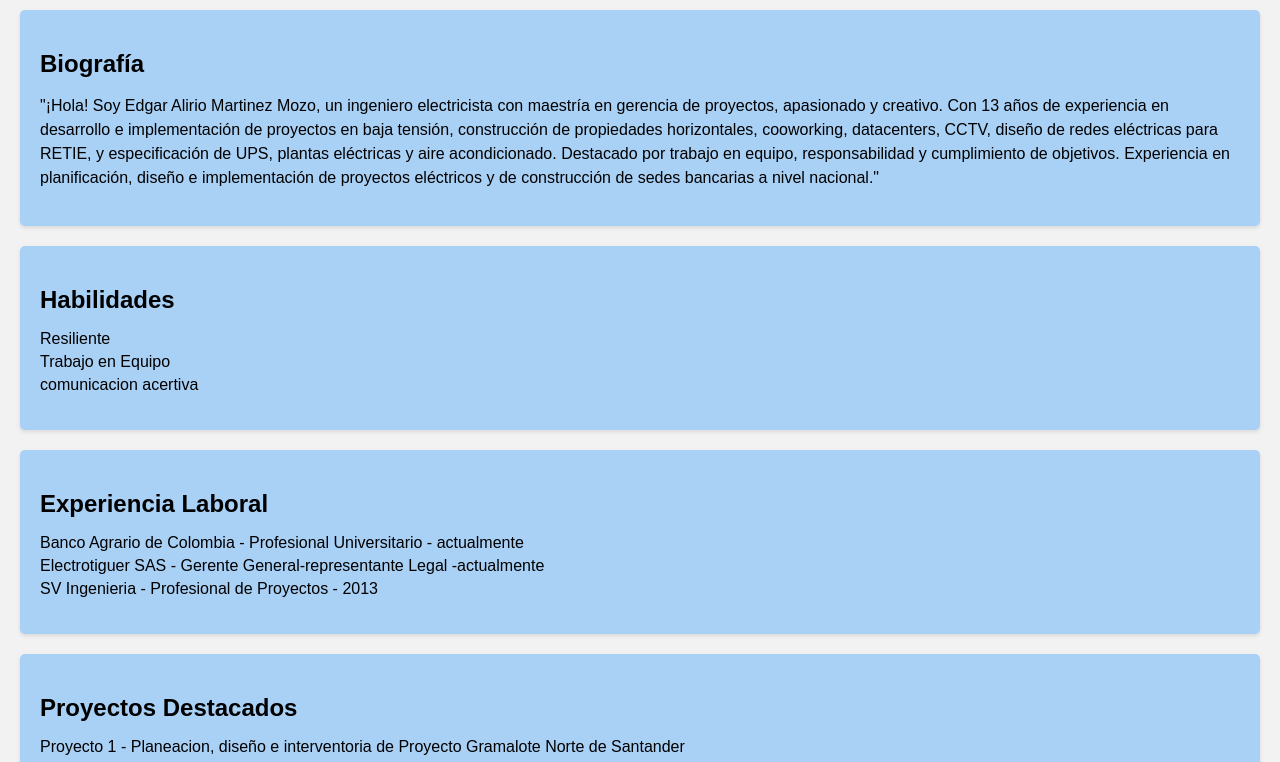
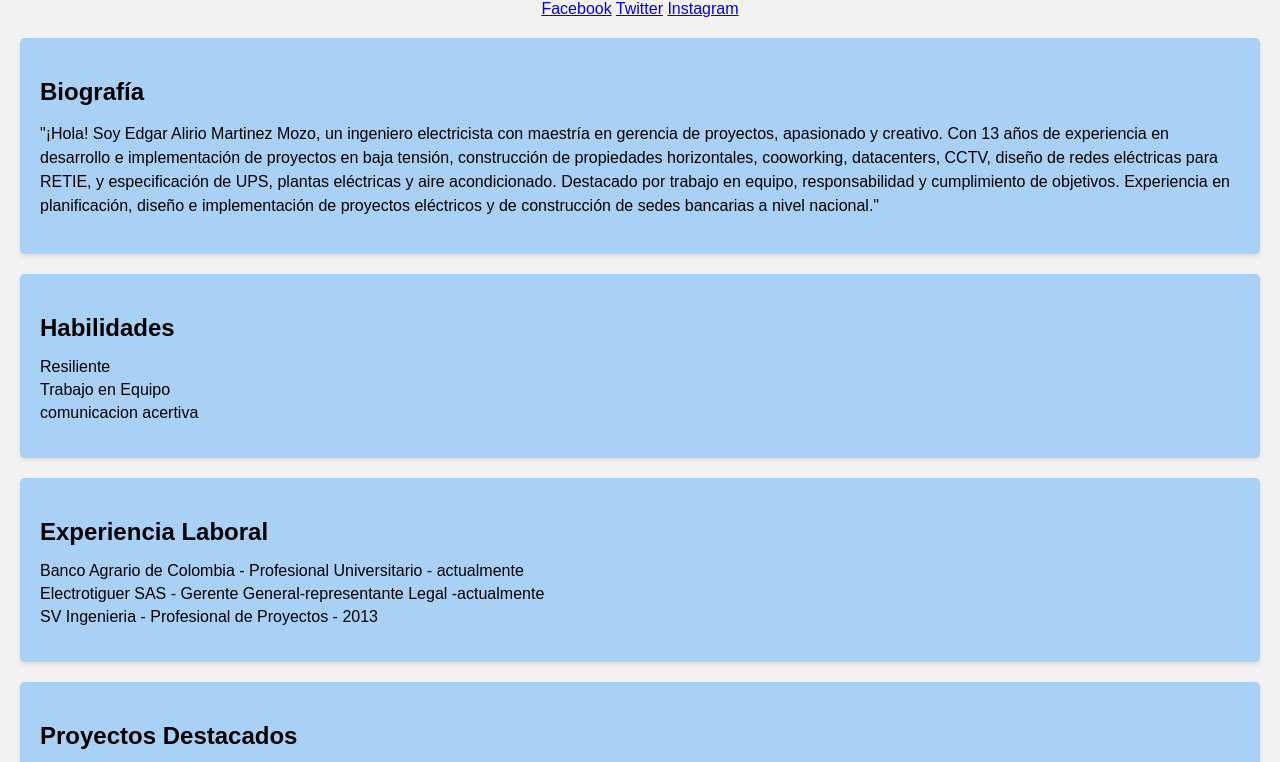
Before and after one commit to edgarmar86/mi-primera-pagina-web, a plain HTML site: page index.html in a window 1280 px wide. Shown: the part 197-959 px from the top of the page. Drawn offline with Linux system fonts and the light colour scheme.

Commit message:
Update index.html

```diff
--- a/index.html
+++ b/index.html
@@ -87,16 +87,31 @@ footer {
   </style>
 </head>
 <body>
+</body>
   <header>
     <img src="https://images.unsplash.com/photo-1446776653964-20c1d3a81b06?ixlib=rb-4.0.3&ixid=M3wxMjA3fDB8MHxwaG90by1wYWdlfHx8fGVufDB8fHx8fA%3D%3D&auto=format&fit=crop&w=1171&q=80"alt="Imagen de cabecera">
     <h1>Edgar Alirio Martinez Mozo</h1>
+    <body>
+      <!-- Contenido del portafolio -->
+
+      <div class="social-icons">
+        <a href="https://www.facebook.com/edgar.a.martinez1/" target="_blank">Facebook</a>
+        <a href="https://twitter.com/@emartinezmozo" target="_blank">Twitter</a>
+        <a href="https://www.instagram.com/edgar.a.martinez1" target="_blank">Instagram</a>
+        <!-- Agrega más enlaces a tus redes sociales -->
+      </div>
+
+      <!-- Resto del contenido del portafolio -->
+    </body>
   </header>
 
   <main>
     <section>
       <h2>Biografía</h2>
       <p>"¡Hola! Soy Edgar Alirio Martinez Mozo, un ingeniero electricista con maestría en gerencia de proyectos, apasionado y creativo. Con 13 años de experiencia en desarrollo e implementación de proyectos en baja tensión, construcción de propiedades horizontales, cooworking, datacenters, CCTV, diseño de redes eléctricas para RETIE, y especificación de UPS, plantas eléctricas y aire acondicionado. Destacado por trabajo en equipo, responsabilidad y cumplimiento de objetivos. Experiencia en planificación, diseño e implementación de proyectos eléctricos y de construcción de sedes bancarias a nivel nacional."</p>
+
     </section>
+
 
     <section>
       <h2>Habilidades</h2>
```
